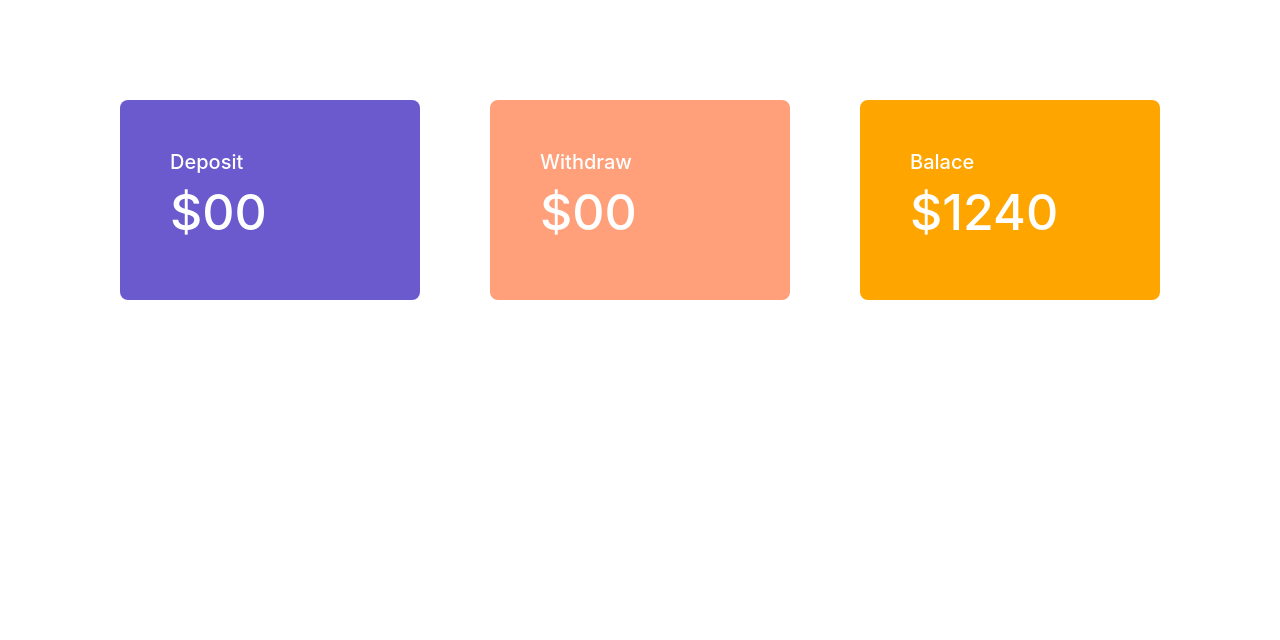
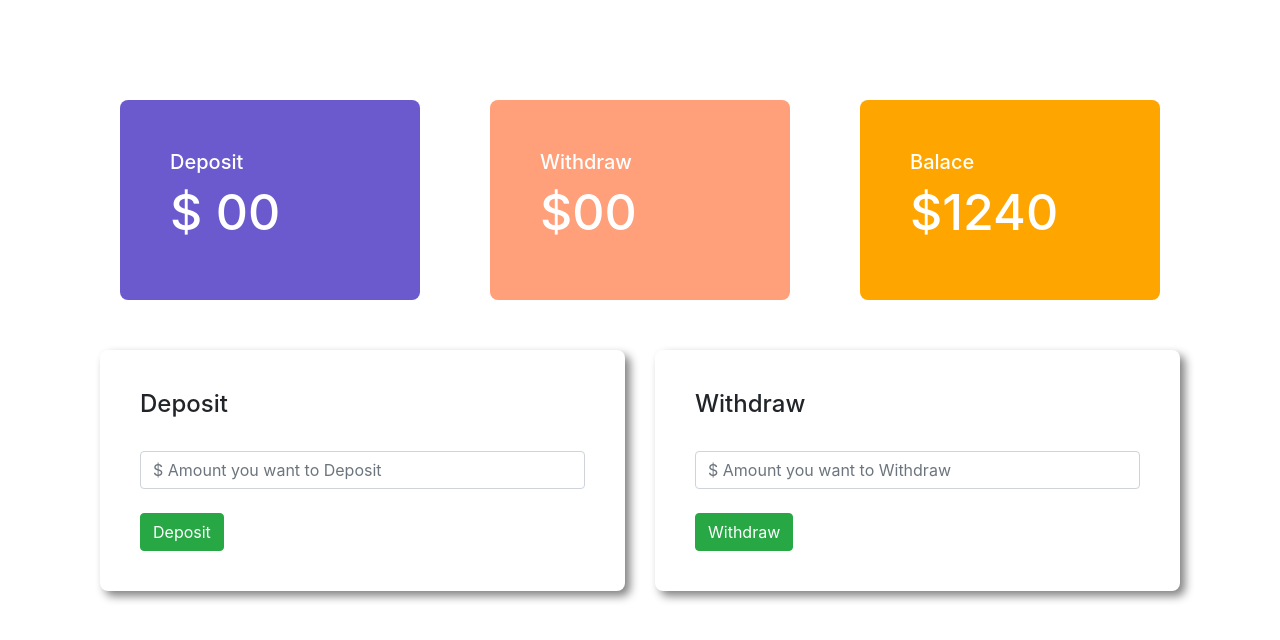
Before and after one commit to sheikhmohibulhasan/Sheikh-Bank, a plain HTML site: page index.html in a window 1280 px wide. Both pictures are taken after a click on the button "Login". Drawn offline with nearby package versions, Linux system fonts and the light colour scheme.

Commit message:
site constructing go on

```diff
--- a/index.html
+++ b/index.html
@@ -24,7 +24,7 @@
             <div class="col-md-4">
                 <div class="deposit status">
                     <h5>Deposit</h5>
-                    <h2>$00</h2>
+                    <h2>$ <span id="currentDeposit" > 00</span></h2>
                 </div>
             </div>
             <div class="col-md-4">
@@ -40,10 +40,32 @@
                 </div>
             </div>
         </div>
+            <div class="row">
+                <div class="col-md-6">
+                    <div class="submit-area">
+                        <h4>Deposit</h4>
+                        <br>
+                        <input id="depositAmount" class="form-control"type="text" name="" id="" placeholder="$ Amount you want to Deposit">
+                        <br>
+                        <button id="addDeposit" class="btn btn-success">Deposit</button>
+                    </div>
+                </div>
+                <div class="col-md-6">
+                    <div class="submit-area">
+                        <h4>Withdraw</h4>
+                        <br>
+                        <input id="withdrawAmount" class="form-control" type="text" name="" id="" placeholder="$ Amount you want to Withdraw">
+                        <br>
+                        <button id="addWithdraw" class="btn btn-success">Withdraw</button>
+                    </div>
+                </div>
+            </div>
     </div>
 
 
+
     <script>
+        //Login button event handler
         var loginBtn = document.getElementById("login");
         loginBtn.addEventListener("click", function(){
             var loginArea = document.getElementById("login-area");
@@ -52,6 +74,15 @@
             transactionArea.style.display = "block";
         })
 
+        //Deposit button event handler
+        var depositBtn = document.getElementById("addDeposit");
+        depositBtn.addEventListener("click", function(){
+            var depositAmount = document.getElementById("depositAmount").value;
+            var depositNumber = parseFloat("depositAmount");
+
+            var currentDeposit = document.getElementById("currentDeposit").innerText;
+            var currentDepositNumber = parseFloat("currentDeposit");
+        })
     </script>
 </body>
 </html>
```
Also changed, not shown: style.css (line endings or trailing spaces).
